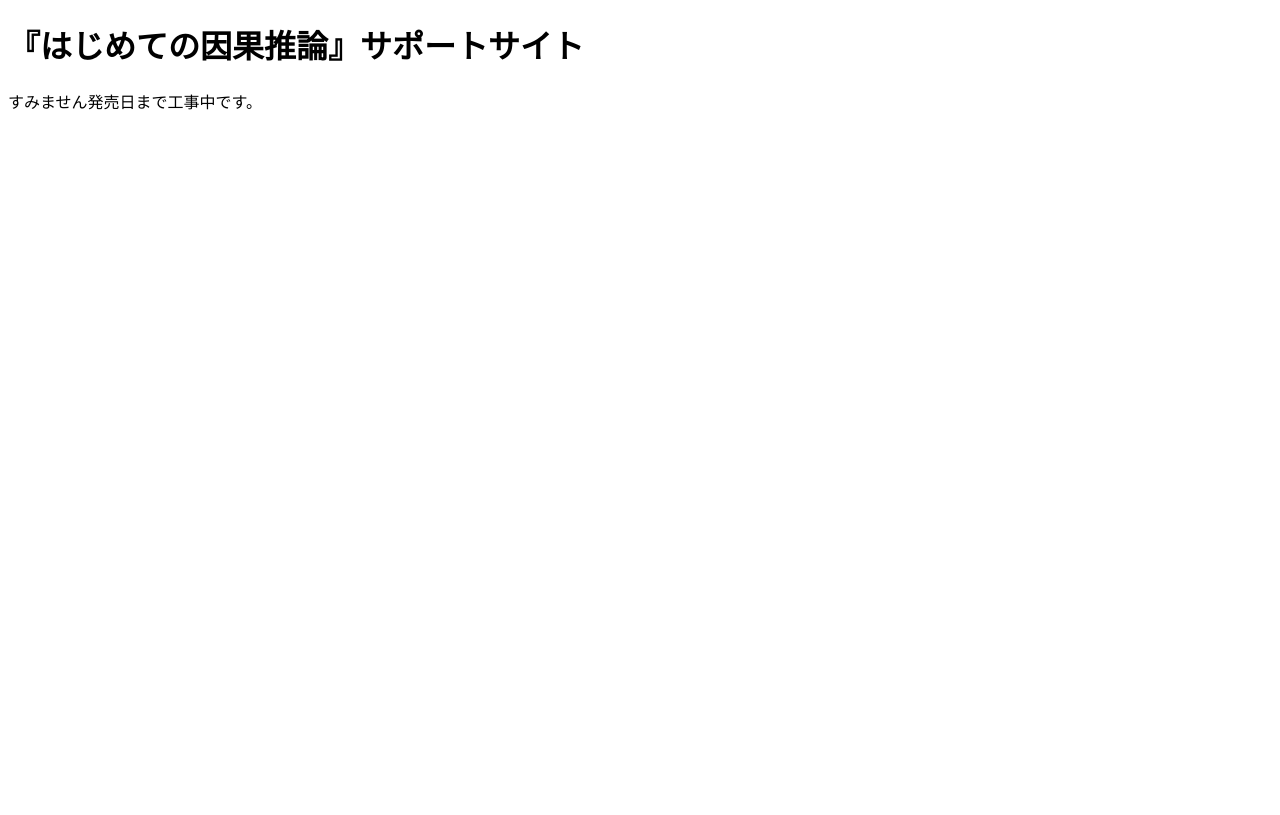
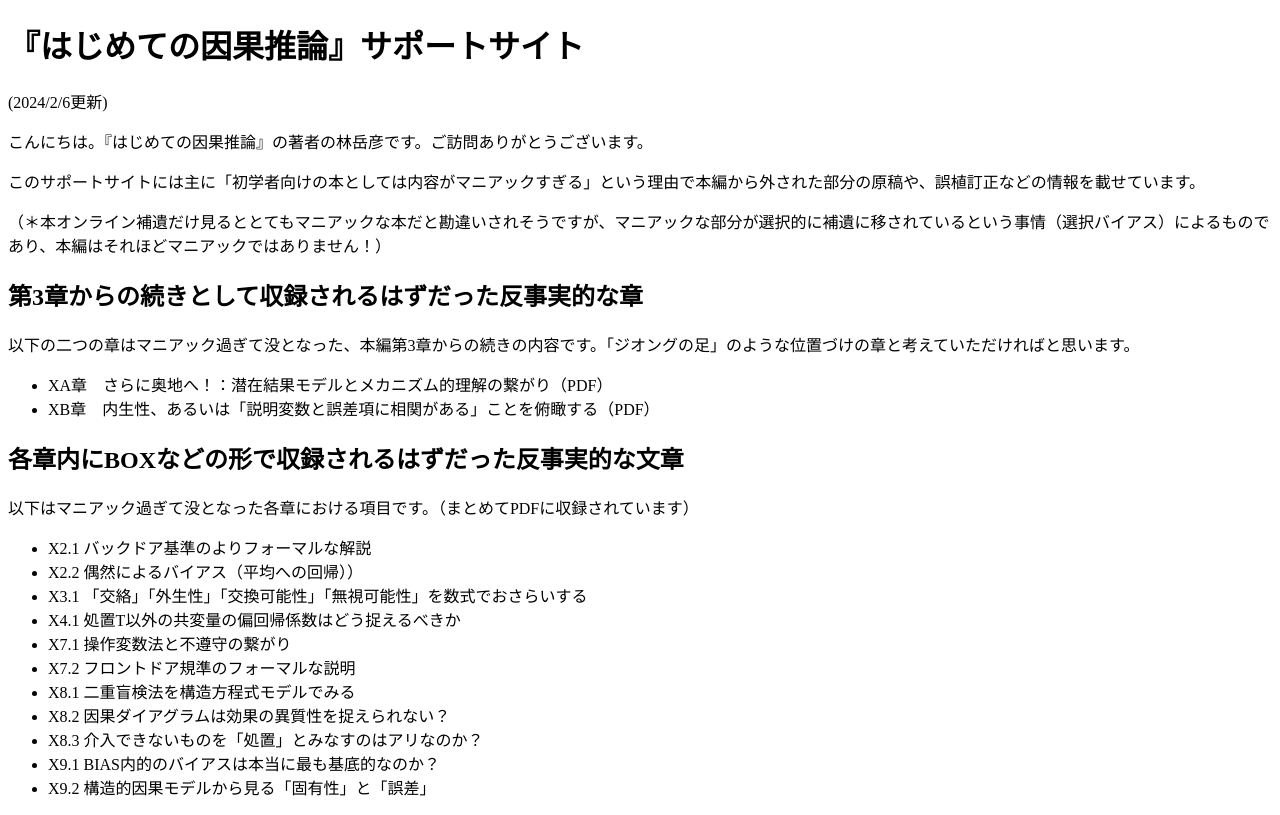
Before and after one commit to takehikoihayashi/takehikoihayashi.github.io, a plain HTML site: page index.html in a window 1280 px wide. Drawn offline with Linux system fonts and the light colour scheme.

Commit message:
BOXのやつを一つに集約

```diff
--- a/index.html
+++ b/index.html
@@ -1,8 +1,38 @@
 <!DOCTYPE html>
 <html>
+	<head>
+		<meta charset="utf-8">
+	</head>
 <body>
 <h1>『はじめての因果推論』サポートサイト</h1>
+<p>(2024/2/6更新)</p>
+
+<p>こんにちは。『はじめての因果推論』の著者の林岳彦です。ご訪問ありがとうございます。</p>
+
+<p>このサポートサイトには主に「初学者向けの本としては内容がマニアックすぎる」という理由で本編から外された部分の原稿や、誤植訂正などの情報を載せています。</p>
+<p>（＊本オンライン補遺だけ見るととてもマニアックな本だと勘違いされそうですが、マニアックな部分が選択的に補遺に移されているという事情（選択バイアス）によるものであり、本編はそれほどマニアックではありません！）</p>
+
+<h2>第3章からの続きとして収録されるはずだった反事実的な章</h2>
+以下の二つの章はマニアック過ぎて没となった、本編第3章からの続きの内容です。「ジオングの足」のような位置づけの章と考えていただければと思います。
+<ul>
+<li> XA章　さらに奥地へ！：潜在結果モデルとメカニズム的理解の繋がり（PDF）</li>
+<li> XB章　内生性、あるいは「説明変数と誤差項に相関がある」ことを俯瞰する（PDF）</li>
+</ul>
+
+<h2>各章内にBOXなどの形で収録されるはずだった反事実的な文章</h2>
+以下はマニアック過ぎて没となった各章における項目です。（まとめてPDFに収録されています）
+<ul>
+<li> X2.1 バックドア基準のよりフォーマルな解説 </li>
+<li> X2.2 偶然によるバイアス（平均への回帰）） </li>
+<li> X3.1 「交絡」「外生性」「交換可能性」「無視可能性」を数式でおさらいする </li>
+<li> X4.1 処置T以外の共変量の偏回帰係数はどう捉えるべきか </li>
+<li> X7.1 操作変数法と不遵守の繋がり </li>
+<li> X7.2 フロントドア規準のフォーマルな説明 </li>
+<li> X8.1 二重盲検法を構造方程式モデルでみる </li>
+<li> X8.2 因果ダイアグラムは効果の異質性を捉えられない？ </li>
+<li> X8.3 介入できないものを「処置」とみなすのはアリなのか？ </li>
+<li> X9.1 BIAS内的のバイアスは本当に最も基底的なのか？ </li>
+<li> X9.2 構造的因果モデルから見る「固有性」と「誤差」 </li>
+</ul>
 </body>
 </html>
-
-すみません発売日まで工事中です。
```
